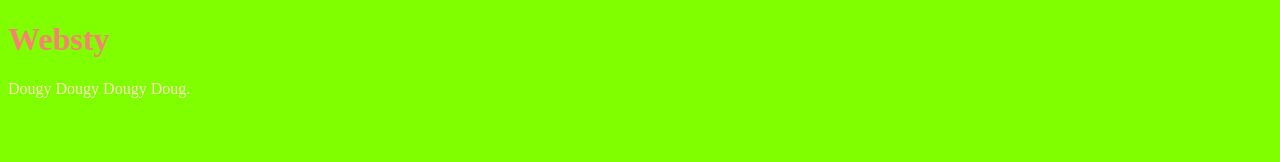
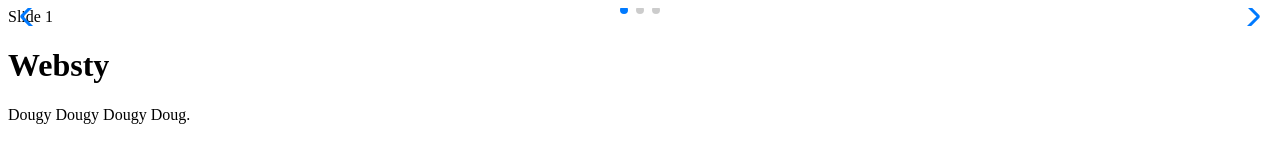
Before and after one commit to o-band-d/o-band-d.github.io, a plain HTML site: page index.html in a window 1280 px wide. Drawn offline with nearby package versions, Linux system fonts and the light colour scheme.

Commit message:
Update index.html

```diff
--- a/index.html
+++ b/index.html
@@ -1,6 +1,27 @@
 <!DOCTYPE html>
 <head>
-    <link rel="stylesheet" href="style.css">
+    <link rel="stylesheet" href="https://cdn.jsdelivr.net/npm/swiper@11/swiper-bundle.min.css" />
+<script src="https://cdn.jsdelivr.net/npm/swiper@11/swiper-bundle.min.js"></script>
+
+<div class="swiper">
+  <div class="swiper-wrapper">
+    <div class="swiper-slide">Slide 1</div>
+    <div class="swiper-slide">Slide 2</div>
+    <div class="swiper-slide">Slide 3</div>
+  </div>
+  <div class="swiper-pagination"></div>
+  <div class="swiper-button-prev"></div>
+  <div class="swiper-button-next"></div>
+</div>
+
+<script>
+  const swiper = new Swiper('.swiper', {
+    loop: true,
+    pagination: { el: '.swiper-pagination', clickable: true },
+    navigation: { nextEl: '.swiper-button-next', prevEl: '.swiper-button-prev' },
+  });
+</script>
+
 </head>
 <html>
 <body>
```
